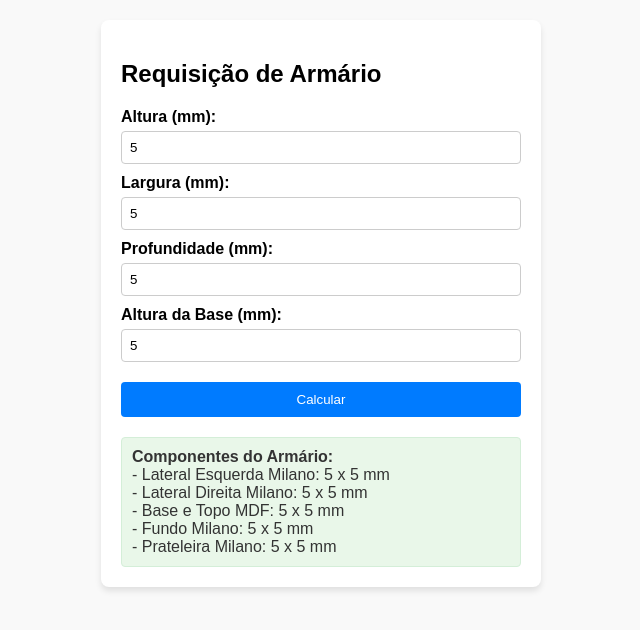
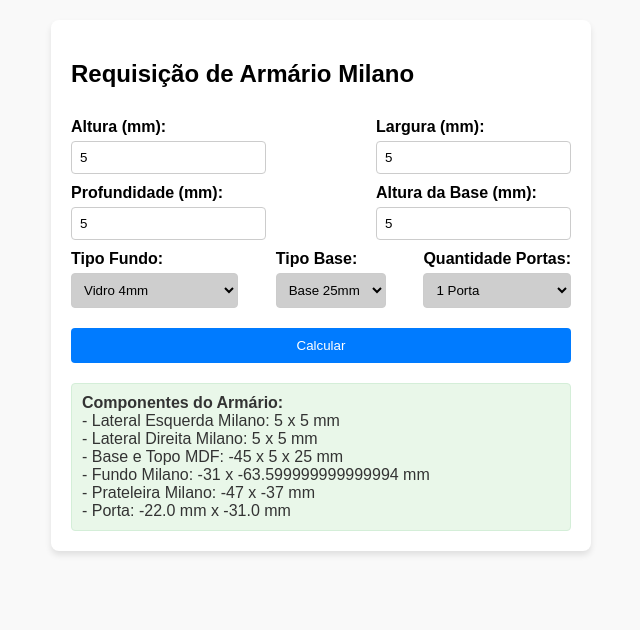
Before and after one commit to LipeKuwahara/milano-form, a plain HTML site: page index.html in a window 1280 px wide. Both pictures are taken after typing "5", "5", "5", "5" into the empty fields and a click on the button "Calcular". Shown: the whole page, without its empty margins (319-959 px from the left). Drawn offline with Linux system fonts and the light colour scheme.

Commit message:
melhoria_sistema

```diff
--- a/index.html
+++ b/index.html
@@ -1,83 +1,64 @@
 <!DOCTYPE html>
-<html lang="en">
+<html lang="pt">
 
 <head>
     <meta charset="UTF-8">
     <meta name="viewport" content="width=device-width, initial-scale=1.0">
-    <title>Requisição de Armário</title>
-    <style>
-        body {
-            font-family: Arial, sans-serif;
-            margin: 20px;
-            padding: 0;
-            background-color: #f9f9f9;
-        }
-
-        .container {
-            max-width: 400px;
-            margin: 0 auto;
-            background: #fff;
-            border-radius: 8px;
-            padding: 20px;
-            box-shadow: 0 4px 6px rgba(0, 0, 0, 0.1);
-        }
-
-        label {
-            display: block;
-            margin-top: 10px;
-            font-weight: bold;
-        }
-
-        input {
-            width: 100%;
-            padding: 8px;
-            margin-top: 5px;
-            border: 1px solid #ccc;
-            border-radius: 4px;
-            box-sizing: border-box;
-        }
-
-        button {
-            width: 100%;
-            padding: 10px;
-            background-color: #007bff;
-            color: #fff;
-            border: none;
-            border-radius: 4px;
-            margin-top: 20px;
-            cursor: pointer;
-        }
-
-        button:hover {
-            background-color: #0056b3;
-        }
-
-        .result {
-            margin-top: 20px;
-            padding: 10px;
-            background-color: #e9f7e9;
-            border: 1px solid #d4eed8;
-            border-radius: 4px;
-            color: #333;
-        }
-    </style>
+    <title>Armário Milano</title>
+    <link rel="stylesheet" href="style.css">
 </head>
 
 <body>
     <div class="container">
-        <h2>Requisição de Armário</h2>
+        <h2>Requisição de Armário Milano</h2>
         <form id="formArmario">
+            <div class="form-row">
+                <div>
                     <label for="altura">Altura (mm):</label>
                     <input type="number" id="altura" required>
-
+                </div>
+                <div>
                     <label for="largura">Largura (mm):</label>
                     <input type="number" id="largura" required>
+                </div>
+            </div>
 
+            <div class="form-row">
+                <div>
                     <label for="profundidade">Profundidade (mm):</label>
                     <input type="number" id="profundidade" required>
-
+                </div>
+                <div>
                     <label for="alturaBase">Altura da Base (mm):</label>
                     <input type="number" id="alturaBase" required>
+                </div>
+            </div>
+
+            <!-- Campos Tipo Fundo, Tipo Base e Quantidade de Portas lado a lado -->
+            <div class="form-row-triple">
+                <div>
+                    <label for="tipofundo">Tipo Fundo:</label>
+                    <select id="tipofundo">
+                        <option value="fundovidro">Vidro 4mm</option>
+                        <option value="fundomdf6">MDF 6mm</option>
+                        <option value="fundomdfx">MDF 12, 15 ou 18mm</option>
+                    </select>
+                </div>
+                <div>
+                    <label for="tipobase">Tipo Base:</label>
+                    <select id="tipobase">
+                        <option value="base25">Base 25mm</option>
+                        <option value="base30">Base 30mm</option>
+                    </select>
+                </div>
+                <div>
+                    <label for="qtdportas">Quantidade Portas:</label>
+                    <select id="qtdportas">
+                        <option value="1porta">1 Porta</option>
+                        <option value="2portas">2 Portas</option>
+                    </select>
+                </div>
+            </div>
 
             <button type="button" onclick="calcular()">Calcular</button>
         </form>
@@ -85,40 +66,7 @@
         <div id="resultado" class="result" style="display: none;"></div>
     </div>
 
-    <script>
-        function calcular() {
-            // Obtendo os valores dos campos
-            const altura = parseFloat(document.getElementById('altura').value);
-            const largura = parseFloat(document.getElementById('largura').value);
-            const profundidade = parseFloat(document.getElementById('profundidade').value);
-            const alturaBase = parseFloat(document.getElementById('alturaBase').value);
-
-            // Validando os valores
-            if (isNaN(altura) || isNaN(largura) || isNaN(profundidade) || isNaN(alturaBase)) {
-                alert("Por favor, insira valores válidos.");
-                return;
-            }
-
-            // Calculando as medidas dos componentes
-            const lateralEsquerda = `${profundidade} x ${altura}`;
-            const lateralDireita = `${profundidade} x ${altura}`;
-            const baseTopo = `${largura} x ${profundidade}`;
-            const fundo = `${largura} x ${altura}`;
-            const prateleira = `${largura} x ${profundidade}`;
-
-            // Exibindo os componentes
-            const resultadoDiv = document.getElementById('resultado');
-            resultadoDiv.innerHTML = `
-        <strong>Componentes do Armário:</strong><br>
-        - Lateral Esquerda Milano: ${lateralEsquerda} mm<br>
-        - Lateral Direita Milano: ${lateralDireita} mm<br>
-        - Base e Topo MDF: ${baseTopo} mm<br>
-        - Fundo Milano: ${fundo} mm<br>
-        - Prateleira Milano: ${prateleira} mm
-      `;
-            resultadoDiv.style.display = 'block';
-        }
-    </script>
+    <script src="script.js"></script>
 </body>
 
 </html>
--- /dev/null
+++ b/script.js
@@ -0,0 +1,42 @@
+function calcular() {
+    // Obtendo os valores numéricos do formulário
+    const altura = parseFloat(document.getElementById('altura').value);
+    const largura = parseFloat(document.getElementById('largura').value);
+    const profundidade = parseFloat(document.getElementById('profundidade').value);
+
+    // Obtendo os valores das seleções
+    const tipoFundo = document.getElementById('tipofundo').value;
+    const tipoBase = document.getElementById('tipobase').value;
+    const qtdPortas = document.getElementById('qtdportas').value;
+
+    // Definição da espessura da base
+    let baseEspessura = tipoBase === "base25" ? "25" : "30";
+
+    // Definição dos componentes
+    const lateralEsquerda = `${profundidade} x ${altura}`;
+    const lateralDireita = `${profundidade} x ${altura}`;
+    const baseTopo = `${largura - 50} x ${profundidade} x ${baseEspessura}`;
+    let fundo = `${largura - 36} x ${altura - 68.6}`;
+    const prateleira = `${largura - 52} x ${profundidade - 42}`;
+
+    // Ajuste do Fundo para MDF 6mm
+    if (tipoFundo === "fundomdf6") {
+        fundo = `${largura - 31.5} x ${altura - 68.6}`;
+    }
+
+    // Cálculo da largura das portas
+    let larguraPorta = qtdPortas === "1porta" ? largura - 27 : (largura - 29) / 2;
+
+    // Exibindo os resultados
+    const resultadoDiv = document.getElementById('resultado');
+    resultadoDiv.innerHTML = `
+      <strong>Componentes do Armário:</strong><br>
+      - Lateral Esquerda Milano: ${lateralEsquerda} mm<br>
+      - Lateral Direita Milano: ${lateralDireita} mm<br>
+      - Base e Topo MDF: ${baseTopo} mm<br>
+      - Fundo Milano: ${fundo} mm<br>
+      - Prateleira Milano: ${prateleira} mm<br>
+      - ${qtdPortas === "1porta" ? "Porta" : "Portas"}: ${larguraPorta.toFixed(1)} mm x ${(altura - 36).toFixed(1)} mm<br>
+    `;
+    resultadoDiv.style.display = 'block';
+}
--- /dev/null
+++ b/style.css
@@ -0,0 +1,94 @@
+body {
+    font-family: Arial, sans-serif;
+    margin: 20px;
+    padding: 0;
+    background-color: #f9f9f9;
+}
+
+.container {
+    max-width: 500px;
+    margin: 0 auto;
+    background: #fff;
+    border-radius: 8px;
+    padding: 20px;
+    box-shadow: 0 4px 6px rgba(0, 0, 0, 0.1);
+}
+
+label {
+    display: block;
+    margin-top: 10px;
+    font-weight: bold;
+}
+
+input {
+    width: 100%;
+    padding: 8px;
+    margin-top: 5px;
+    border: 1px solid #ccc;
+    border-radius: 4px;
+    box-sizing: border-box;
+}
+
+select {
+    width: 100%;
+    padding: 8px;
+    margin-top: 5px;
+    border: 1px solid #ccc;
+    background-color: #cecece;
+    border-radius: 4px;
+    box-sizing: border-box;
+}
+
+button {
+    width: 100%;
+    padding: 10px;
+    background-color: #007bff;
+    color: #fff;
+    border: none;
+    border-radius: 4px;
+    margin-top: 20px;
+    cursor: pointer;
+}
+
+button:hover {
+    background-color: #0056b3;
+}
+
+.result {
+    margin-top: 20px;
+    padding: 10px;
+    background-color: #e9f7e9;
+    border: 1px solid #d4eed8;
+    border-radius: 4px;
+    color: #333;
+}
+
+/* Ajuste do layout dos campos lado a lado */
+.form-row {
+    display: flex;
+    justify-content: space-between;
+    gap: 10px;
+}
+
+.form-row label {
+    flex: 1;
+    text-align: left;
+}
+
+.form-row input,
+.form-row select {
+    flex: 1;
+}
+
+.form-row input[type="number"],
+.form-row select {
+    width: auto;
+    /* Para controlar o tamanho dos inputs ao lado */
+}
+
+/* Para os 3 campos lado a lado (Tipo Fundo, Tipo Base e Quantidade de Portas) */
+.form-row-triple {
+    display: flex;
+    justify-content: space-between;
+    gap: 10px;
+}
```
Lines whose indentation alone changed are shown as unchanged.
